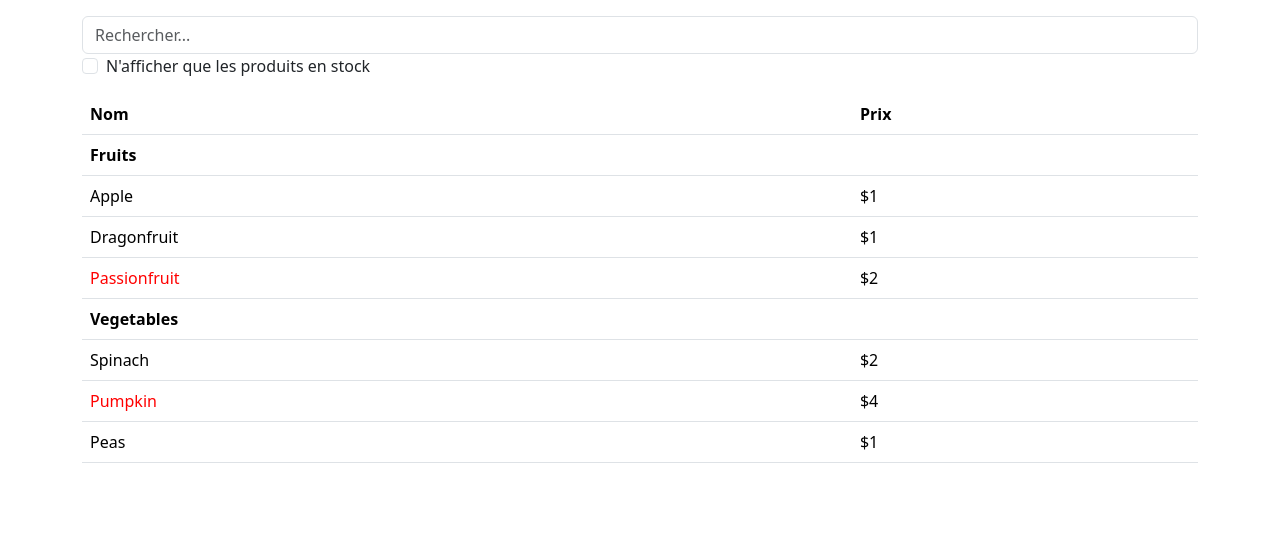
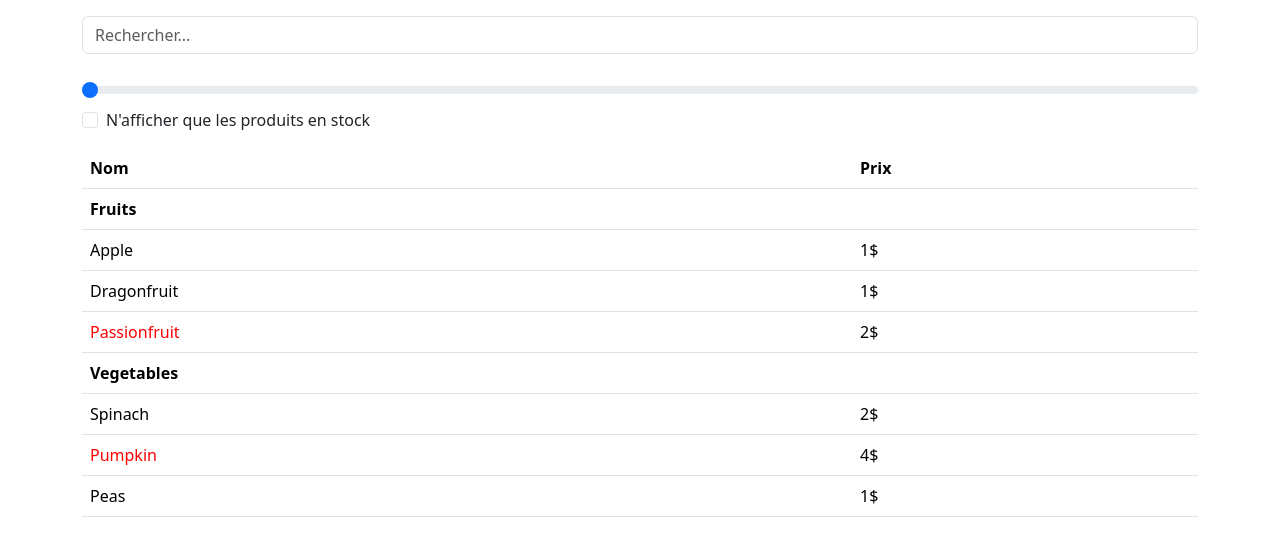
Before and after one commit to Dians98/TP_ListeDeProduits, a React (Vite) app: page / in a window 1280 px wide. Shown: the top 556 px of the page. Built offline with nearby package versions, Linux system fonts and the light colour scheme.

Commit message:
Version avec price filter

```diff
--- a/src/App.jsx
+++ b/src/App.jsx
@@ -1,19 +1,19 @@
 /* eslint-disable react/prop-types */
-import reactLogo from './assets/react.svg'
-import viteLogo from '/vite.svg'
+
 import {Input} from "./components/forms/Input.jsx";
 import { Checkbox } from './components/forms/Checkbox';
 import { ProductCategoryRow } from './components/products/ProductCategoryRow';
 import { ProductRow } from './components/products/productRow';
 import { useState } from 'react';
+import { InputRangePrice } from './components/forms/InputRangePrice';
 
 const PRODUCTS = [
-  {category: "Fruits", price: "$1", stocked: true, name: "Apple"},
-  {category: "Fruits", price: "$1", stocked: true, name: "Dragonfruit"},
-  {category: "Fruits", price: "$2", stocked: false, name: "Passionfruit"},
-  {category: "Vegetables", price: "$2", stocked: true, name: "Spinach"},
-  {category: "Vegetables", price: "$4", stocked: false, name: "Pumpkin"},
-  {category: "Vegetables", price: "$1", stocked: true, name: "Peas"}
+  {category: "Fruits", price: 1, stocked: true, name: "Apple"},
+  {category: "Fruits", price: 1, stocked: true, name: "Dragonfruit"},
+  {category: "Fruits", price: 2, stocked: false, name: "Passionfruit"},
+  {category: "Vegetables", price: 2, stocked: true, name: "Spinach"},
+  {category: "Vegetables", price: 4, stocked: false, name: "Pumpkin"},
+  {category: "Vegetables", price: 1, stocked: true, name: "Peas"}
 ]
 
 
@@ -21,6 +21,8 @@ function App() {
 
   const [showStockedOnly, setShowStockedOnly] = useState(false);
   const [searchStockedOnly, setSearchStockedOnly] = useState('');
+  const [filterPrice, setFilterPrice] = useState(0);
+
 
   /* On va filtrer les produits */
   const visibleProduct = PRODUCTS.filter(products => {
@@ -37,6 +39,11 @@ function App() {
       return false;
     }
 
+    if(filterPrice!=0 && (products.price > filterPrice ))
+    {
+      return false;
+    }
+
     return true
 
   });
@@ -48,19 +55,21 @@ function App() {
   ALORS, on leur passe juste la fonction callback */
   return (
     <div className='container my-3'>
-      <SearchBar showStockedOnly={showStockedOnly} onShowStockedOnlyChanged = {setShowStockedOnly} search={searchStockedOnly} onChangedSearchStockedOnly={setSearchStockedOnly}></SearchBar>
+      <SearchBar showStockedOnly={showStockedOnly} onShowStockedOnlyChanged = {setShowStockedOnly} search={searchStockedOnly} onChangedSearchStockedOnly={setSearchStockedOnly}
+      filterPrice={filterPrice} onChangedFilterPrice={setFilterPrice}></SearchBar>
       <ProductTable products={visibleProduct}></ProductTable>
     </div>
   )
 }
 
 
-  function SearchBar({showStockedOnly, onShowStockedOnlyChanged,search,onChangedSearchStockedOnly })
+  function SearchBar({showStockedOnly, onShowStockedOnlyChanged,search,onChangedSearchStockedOnly, filterPrice, onChangedFilterPrice})
   {
     return (
       <div>
         <div className="mb-3">
-          <Input value={search} onChange={onChangedSearchStockedOnly} placeholder = "Rechercher..."></Input>
+          <Input value={search} onChange={onChangedSearchStockedOnly} placeholder = "Rechercher..." ></Input>
+          <InputRangePrice value={filterPrice} onChange={onChangedFilterPrice}></InputRangePrice>
           <Checkbox checked={showStockedOnly} onChange={onShowStockedOnlyChanged} label="N'afficher que les produits en stock"></Checkbox>
         </div>
       </div>
--- a/src/components/forms/Checkbox.jsx
+++ b/src/components/forms/Checkbox.jsx
@@ -14,5 +14,6 @@ export function Checkbox ({checked, onChange, label})
             <input type="checkbox" className="form-check-input" checked={checked} onChange={(e) => onChange(e.target.checked)}/>
             <label className="form-check-label">{label}</label>
         </div>
+
     )
 }
--- /dev/null
+++ b/src/components/forms/InputRangePrice.jsx
@@ -0,0 +1,10 @@
+/* eslint-disable react/prop-types */
+export function InputRangePrice({value, onChange})
+{
+    return (
+        <div>
+            <br />
+            <input className="form-range" type="range"  min={0} max={5} value={value} onChange= {(e) => onChange(e.target.value)} />
+        </div>
+    )
+}
--- a/src/components/products/ProductRow.jsx
+++ b/src/components/products/ProductRow.jsx
@@ -11,7 +11,7 @@ export function ProductRow ({product})
     return (
         <tr>
             <td style={style}>{product.name}</td>
-            <td>{product.price}</td>
+            <td>{product.price}$</td>
         </tr>
     )
 }
```
